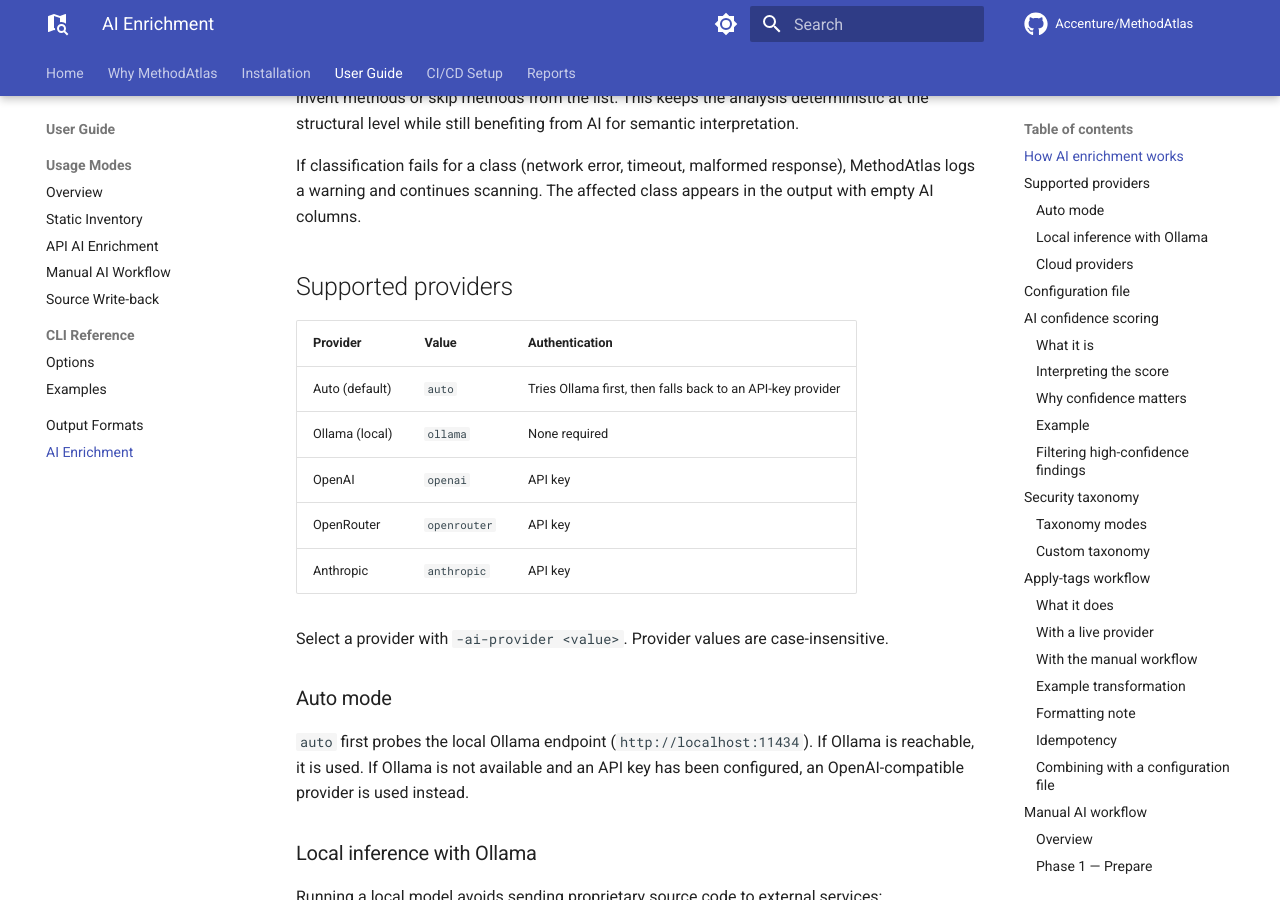
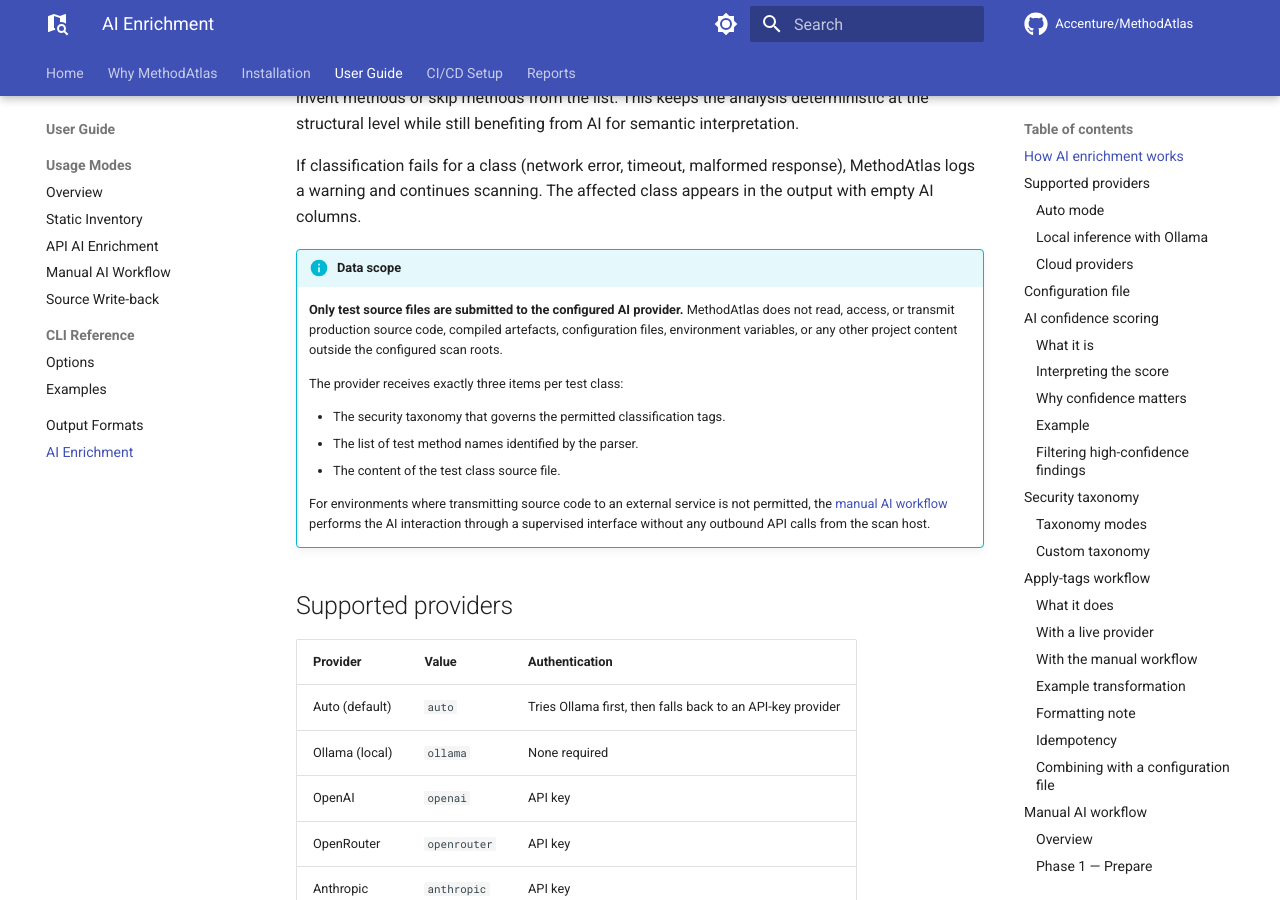
Before and after one commit to Accenture/MethodAtlas, an MkDocs documentation site: the page built from docs/ai-guide.md, in a window 1280 px wide and 900 px high, scrolled down 686 px. Built offline with MkDocs 1.6.1 and Material for MkDocs 9.7.7, drawn with Linux system fonts in a browser that asks for light colours; comment, search, counter and statistics services are not loaded.

Commit message:
docs(ai): document data scope — only test source files are submitted to AI providers

```diff
--- a/docs/ai-guide.md
+++ b/docs/ai-guide.md
@@ -17,6 +17,23 @@
 The model is explicitly instructed to classify only the methods that the parser found. It cannot invent methods or skip methods from the list. This keeps the analysis deterministic at the structural level while still benefiting from AI for semantic interpretation.
 
 If classification fails for a class (network error, timeout, malformed response), MethodAtlas logs a warning and continues scanning. The affected class appears in the output with empty AI columns.
+
+!!! info "Data scope"
+    **Only test source files are submitted to the configured AI provider.**
+    MethodAtlas does not read, access, or transmit production source code,
+    compiled artefacts, configuration files, environment variables, or any
+    other project content outside the configured scan roots.
+
+    The provider receives exactly three items per test class:
+
+    - The security taxonomy that governs the permitted classification tags.
+    - The list of test method names identified by the parser.
+    - The content of the test class source file.
+
+    For environments where transmitting source code to an external service is
+    not permitted, the [manual AI workflow](#manual-ai-workflow) performs the
+    AI interaction through a supervised interface without any outbound API calls
+    from the scan host.
 
 ## Supported providers
 
--- a/docs/overrides/home.html
+++ b/docs/overrides/home.html
@@ -140,6 +140,14 @@
       border-radius: 2px;
     }
 
+    .feature-scope {
+      display: block;
+      font-size: .75rem;
+      color: var(--md-default-fg-color--lighter);
+      font-style: italic;
+      margin-top: .3rem;
+    }
+
     /* Quick start */
     .qs-label {
       font-size: .73rem;
@@ -207,6 +215,7 @@
             <strong>AI security classification</strong>
             <p>Integrates with Ollama, OpenAI, OpenRouter, and Anthropic to label each test by
                security relevance, taxonomy tags, and human-readable rationale.</p>
+            <span class="feature-scope">Only test source files are submitted &mdash; production code is never read or transmitted.</span>
           </div>
         </li>
         <li>
```
Also changed, not shown: docs/compliance.md (+9 -0 lines), docs/usage-modes/api-ai.md (+8 -0 lines).
